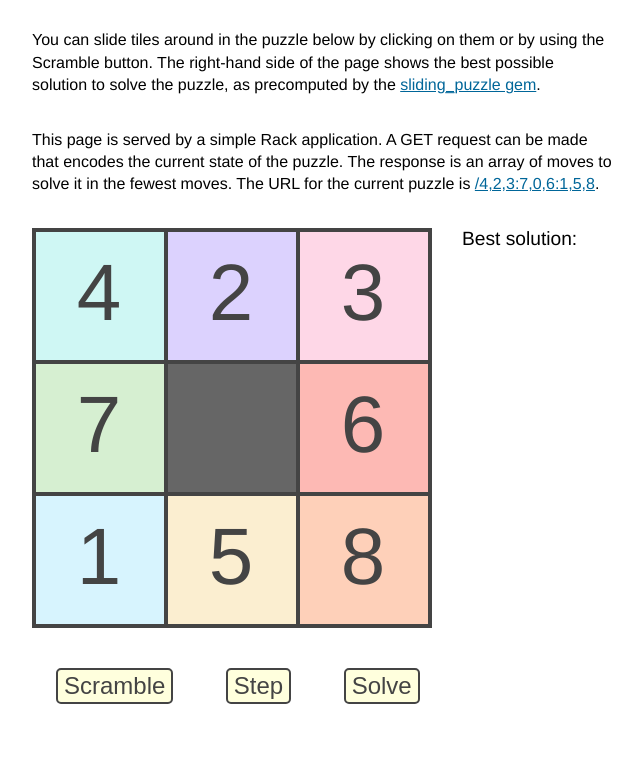
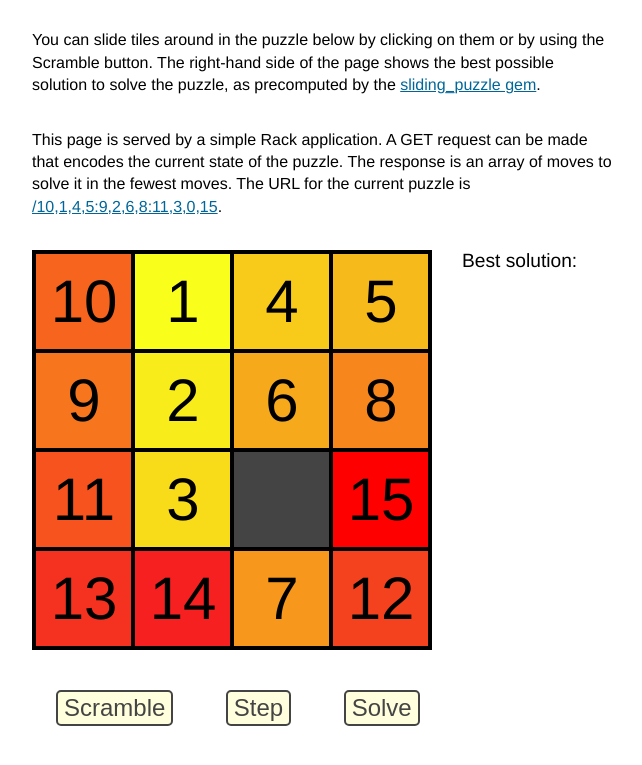
Before and after one commit to tuzz/sliding_puzzle_ruby, a plain HTML site: page example/index.html in a window 1280 px wide. Shown: the part 61-826 px from the top of the page, without its empty margins (318-960 px from the left). Drawn offline with Linux system fonts and the light colour scheme; no server answers.

Commit message:
Add Turing's solution from Science News 31

```diff
--- a/example/script.js
+++ b/example/script.js
@@ -4,10 +4,17 @@ var App = function () {
   var canvas = document.getElementById("canvas");
   var context = canvas.getContext("2d");
 
+//  var tiles = [
+//    [4, 2, 3],
+//    [7, 0, 6],
+//    [1, 5, 8],
+//  ];
+
   var tiles = [
-    [4, 2, 3],
-    [7, 0, 6],
-    [1, 5, 8],
+    [10, 1, 4, 5],
+    [9, 2, 6, 8],
+    [11, 3, 0, 15],
+    [13, 14, 7, 12],
   ];
 
   var slidingTile, slidingDirection, slidingCallback;
@@ -16,14 +23,21 @@ var App = function () {
 
   var colors = [
     null,
-    "#d7f4fe",
-    "#dcd2fe",
-    "#fed7e7",
-    "#cff7f4",
-    "#fbeed0",
-    "#fdb9b4",
-    "#d6efd1",
-    "#fed0b9",
+    "#F9FF1A",
+    "#F8ED1A",
+    "#F8DC1A",
+    "#F8CB1B",
+    "#F7BA1B",
+    "#F7A91C",
+    "#F7981C",
+    "#F7871D",
+    "#F6751D",
+    "#F6641D",
+    "#F6531E",
+    "#F5421E",
+    "#F5311F",
+    "#F5201F",
+    "#FF0000",
   ]
 
   self.run = function () {
@@ -111,7 +125,7 @@ var App = function () {
   }
 
   var renderTile = function (tile, row, column) { var border = canvas.width * 0.01;
-    var size = (canvas.width - border) / 3;
+    var size = (canvas.width - border) / 4;
 
     var x = column * size + border / 2;
     var y = row * size + border / 2;
@@ -124,13 +138,13 @@ var App = function () {
     context.fillStyle = colors[tile];
     context.fillRect(x, y, size, size);
 
-    context.lineWidth = border; context.strokeStyle = "#444";
+    context.lineWidth = border; context.strokeStyle = "#000";
     context.strokeRect(x, y, size, size);
 
-    context.font = "80px Helvetica";
+    context.font = "60px Helvetica";
     context.textAlign = "center";
-    context.fillStyle = "#444";
-    context.fillText(tile, x + 65, y + 90);
+    context.fillStyle = "#000";
+    context.fillText(tile, x + 50, y + 70);
   };
 
   var slideTile = function () {
@@ -180,14 +194,14 @@ var App = function () {
     var x = event.x - bounds.x;
     var y = event.y - bounds.y;
 
-    var column = Math.floor(x / canvas.width * 3);
-    var row = Math.floor(y / canvas.width * 3);
+    var column = Math.floor(x / canvas.width * 4);
+    var row = Math.floor(y / canvas.width * 4);
 
     startSliding(row, column);
   };
 
   var outOfBounds = function (x, y) {
-    return x < 0 || x >= 3 || y < 0 || y >= 3;
+    return x < 0 || x >= 4 || y < 0 || y >= 4;
   };
 
   var opposite = function (direction) {
@@ -212,6 +226,7 @@ var App = function () {
     link.setAttribute("href", "/" + puzzle);
 
     get(puzzle, function (moves) {
+        console.log(moves);
       solution = moves;
 
       var html = "";
--- a/example/style.css
+++ b/example/style.css
@@ -8,7 +8,7 @@ h1 {
 }
 
 canvas {
-  background: #666;
+  background: #444;
   width: 400px;
 }
 
```
Also changed, not shown: 1 other file.
